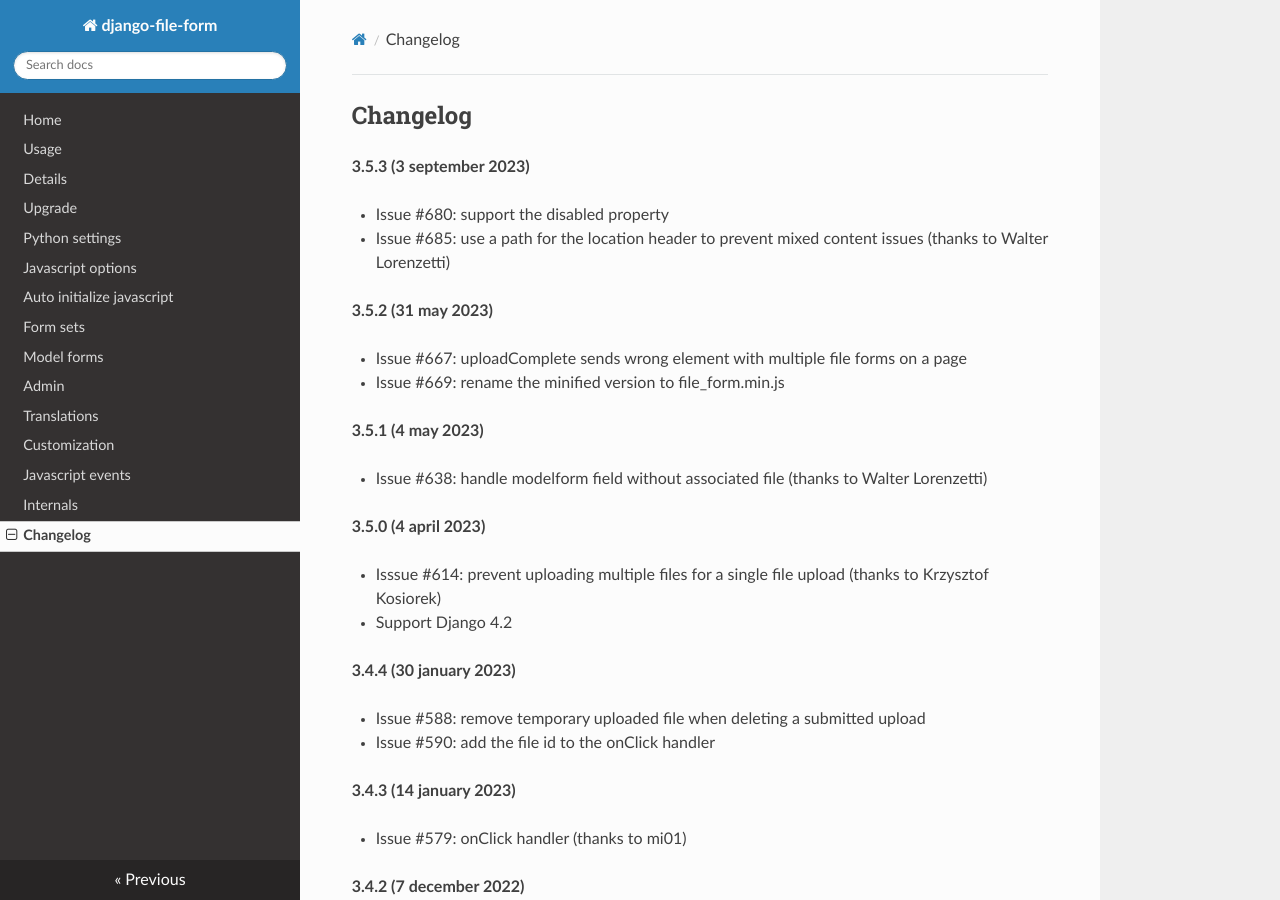
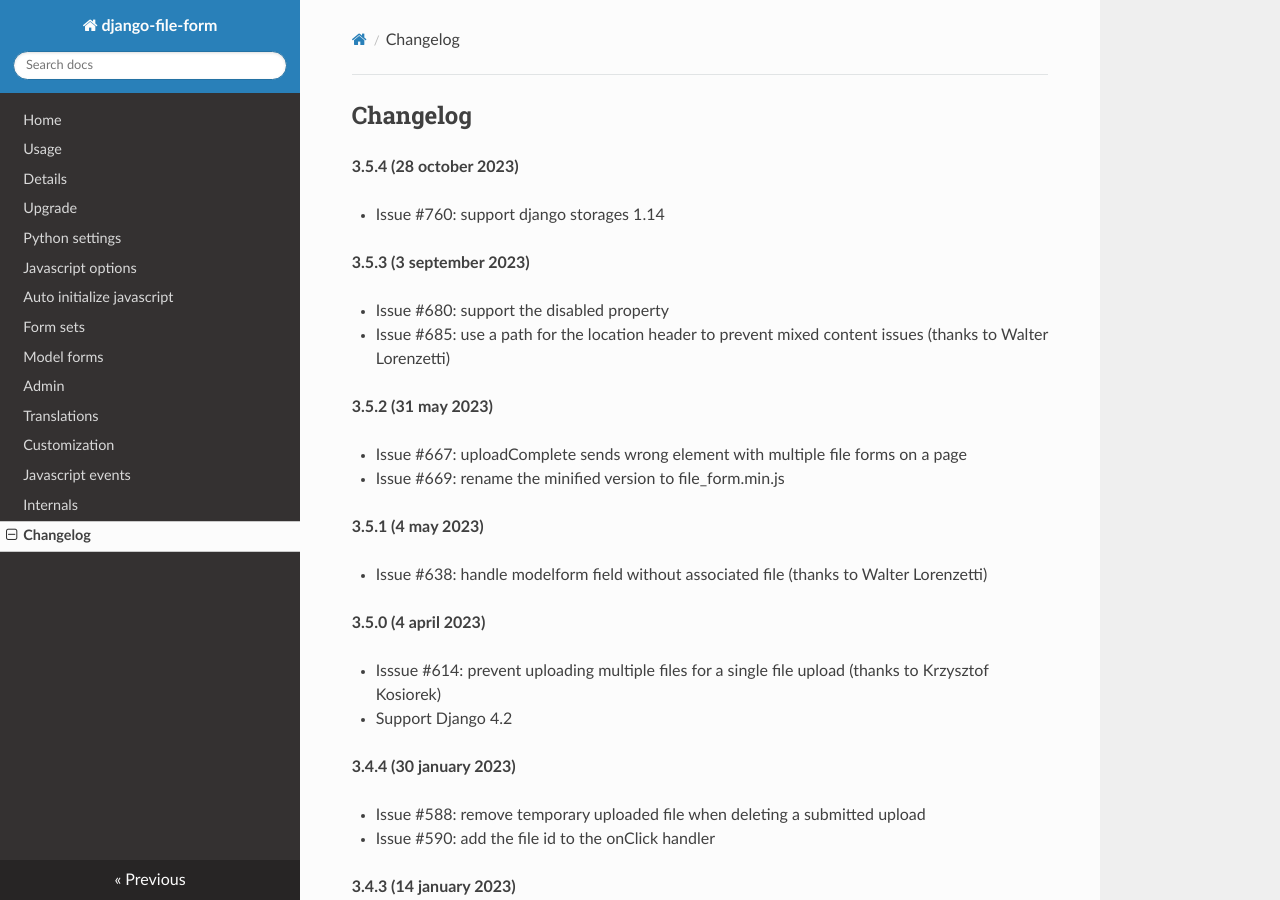
Before and after one commit to mbraak/django-file-form, an MkDocs documentation site: the page built from docs/changelog.md, in a window 1280 px wide and 900 px high. Built offline with MkDocs 1.6.1, drawn with Linux system fonts in a browser that asks for light colours; nearby versions of some CDN libraries.

Commit message:
Version 3.5.4

```diff
--- a/docs/changelog.md
+++ b/docs/changelog.md
@@ -1,4 +1,8 @@
 ## Changelog
+
+**3.5.4 (28 october 2023)**
+
+- Issue #760: support django storages 1.14
 
 **3.5.3 (3 september 2023)**
 
--- a/setup.py
+++ b/setup.py
@@ -7,7 +7,7 @@ this_directory = path.abspath(path.dirname(__file__))
 with open(path.join(this_directory, "README.md"), encoding="utf-8") as f:
     long_description = f.read()
 
-version = "3.5.3"
+version = "3.5.4"
 
 setup(
     name="django-file-form",
```
